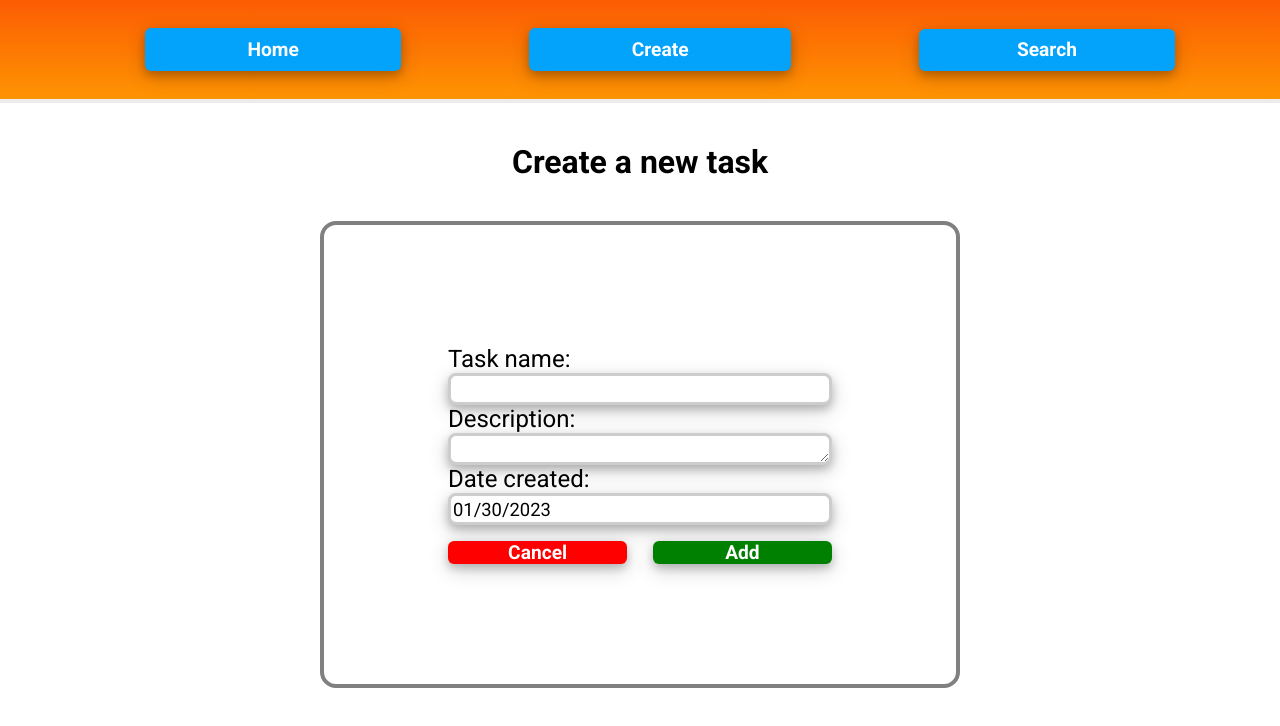
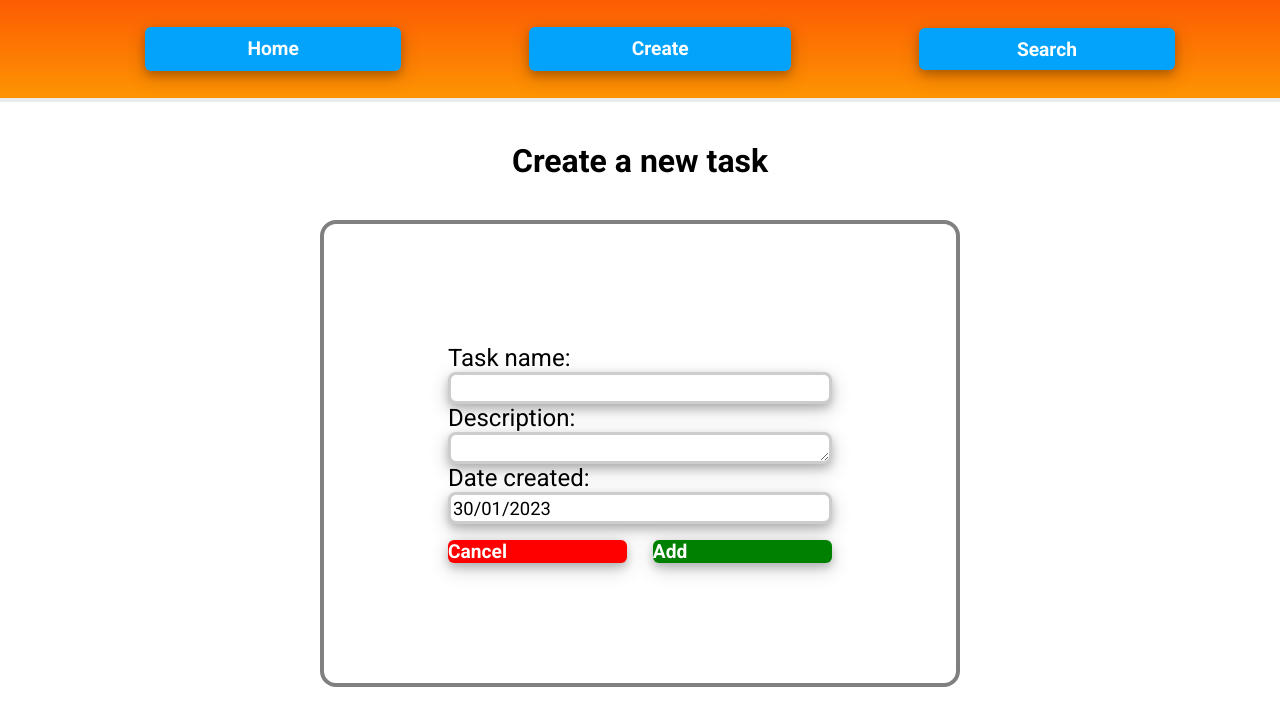
Before and after one commit to sadsewd/to-do-list-app, a React (Create React App) app: page /create in a window 1280 px wide. Shown: the top 726 px of the page. Built offline with nearby package versions, Linux system fonts and the light colour scheme.

Commit message:
changed routing method

```diff
--- a/src/Components/create.js
+++ b/src/Components/create.js
@@ -5,7 +5,7 @@ var today = new Date();
 var dd = String(today.getDate()).padStart(2, "0");
 var mm = String(today.getMonth() + 1).padStart(2, "0"); //January is 0!
 var yyyy = today.getFullYear();
-today = mm + "/" + dd + "/" + yyyy;
+today = dd + "/" + mm + "/" + yyyy;
 
 export default function Create() {
   return (
@@ -20,8 +20,12 @@ export default function Create() {
           <S.Label>Date created:</S.Label>
           <S.Input type="text" value={today} readOnly />
           <S.FormDiv>
-            <S.Button className="cancel">Cancel</S.Button>
-            <S.Button className="add">Add</S.Button>
+            <S.Button to="/" className="cancel">
+              Cancel
+            </S.Button>
+            <S.Button to="/" className="add">
+              Add
+            </S.Button>
           </S.FormDiv>
         </S.Form>
       </S.Div>
--- a/src/Components/header.js
+++ b/src/Components/header.js
@@ -6,14 +6,10 @@ export default function Header() {
     <S.StyledHeader>
       <S.Ul>
         <li>
-          <Link to="/">
-            <S.Button>Home</S.Button>
-          </Link>
+          <S.Button to="/">Home</S.Button>
         </li>
         <li>
-          <Link to="/create">
-            <S.Button>Create</S.Button>
-          </Link>
+          <S.Button to="/create">Create</S.Button>
         </li>
         <li>
           <form>
--- a/src/Components/home.js
+++ b/src/Components/home.js
@@ -1,5 +1,3 @@
-import { Link } from "react-router-dom";
 export default function Home() {
   return <p>Home</p>;
-  <Link>Sup dog</Link>;
 }
--- a/src/Components/style.ts
+++ b/src/Components/style.ts
@@ -1,6 +1,5 @@
+import { Link } from "react-router-dom";
 import styled from "styled-components";
-import { Link } from "react-router-dom";
-
 const TextBorder =
   "-webkit-text-stroke-width: 0.5px; -webkit-text-stroke-color: black;";
 const BoxShadow =
@@ -24,7 +23,7 @@ export const Ul = styled.ul`
   gap: 10vw;
 `;
 
-export const Button = styled.button`
+export const Button = styled(Link)`
   border: none;
   text-decoration: none;
   background: rgb(3, 163, 252);
@@ -39,6 +38,10 @@ export const Button = styled.button`
     ${TextBorder}
     color: rgb(254, 148, 2);
     box-shadow: ${BoxShadowA};
+  }
+  &:active{
+    transition: ease-out 0s;
+    background: rgb(115, 205, 255);
   }
   &.cancel {
     background: red;
```
